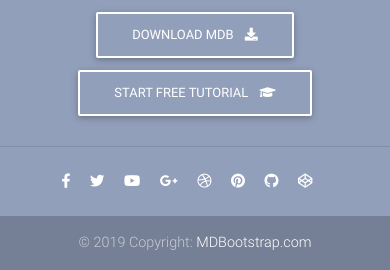
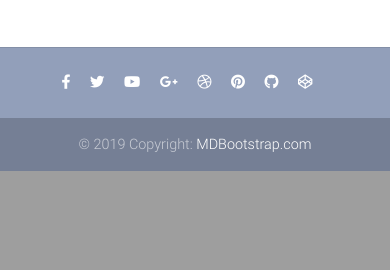
Before and after one commit to harish-gunda18/ecommerce, a Django app: template order/templates/order/product-page.html in a window 390 px wide. Shown: the part 1963-2233 px from the top of the page. After the commit the page ends 2134 px from the top, so only its background shows below. Run offline with Django 3.2, Linux system fonts and the light colour scheme; the template is opened without the code that fills it: most values are stand-ins (such as "Sample title", 1, 10 or a date in 2020); one stand-in notice (Sample message) is shown; parts of the project's set-up code (start-up, migrations or seed data) failed here and were passed over; some libraries are stand-ins or nearby versions.

Commit message:
adding product page html

```diff
--- a/order/templates/order/product-page.html
+++ b/order/templates/order/product-page.html
@@ -1,99 +1,18 @@
-{% load static %}
-<!DOCTYPE html>
-<html lang="en">
+{% extends "order/base.html" %}
 
-<head>
-  <meta charset="utf-8">
-  <meta name="viewport" content="width=device-width, initial-scale=1, shrink-to-fit=no">
-  <meta http-equiv="x-ua-compatible" content="ie=edge">
-  <title>Material Design Bootstrap</title>
-  <!-- Font Awesome -->
-  <link rel="stylesheet" href="https://use.fontawesome.com/releases/v5.11.2/css/all.css">
-  <!-- Bootstrap core CSS -->
-  <link href="{% static 'css/bootstrap.min.css' %}" rel="stylesheet">
-  <!-- Material Design Bootstrap -->
-  <link href="{% static 'css/mdb.min.css' %}" rel="stylesheet">
-  <!-- Your custom styles (optional) -->
-  <link href="{% static 'css/style.min.css' %}" rel="stylesheet">
-</head>
 
-<body>
-
-  <!-- Navbar -->
-  <nav class="navbar fixed-top navbar-expand-lg navbar-light white scrolling-navbar">
-    <div class="container">
-
-      <!-- Brand -->
-      <a class="navbar-brand waves-effect" href="https://mdbootstrap.com/docs/jquery/" target="_blank">
-        <strong class="blue-text">MDB</strong>
-      </a>
-
-      <!-- Collapse -->
-      <button class="navbar-toggler" type="button" data-toggle="collapse" data-target="#navbarSupportedContent"
-        aria-controls="navbarSupportedContent" aria-expanded="false" aria-label="Toggle navigation">
-        <span class="navbar-toggler-icon"></span>
-      </button>
-
-      <!-- Links -->
-      <div class="collapse navbar-collapse" id="navbarSupportedContent">
-
-        <!-- Left -->
-        <ul class="navbar-nav mr-auto">
-          <li class="nav-item active">
-            <a class="nav-link waves-effect" href="#">Home
-              <span class="sr-only">(current)</span>
-            </a>
-          </li>
-          <li class="nav-item">
-            <a class="nav-link waves-effect" href="https://mdbootstrap.com/docs/jquery/" target="_blank">About MDB</a>
-          </li>
-          <li class="nav-item">
-            <a class="nav-link waves-effect" href="https://mdbootstrap.com/docs/jquery/getting-started/download/"
-              target="_blank">Free download</a>
-          </li>
-          <li class="nav-item">
-            <a class="nav-link waves-effect" href="https://mdbootstrap.com/education/bootstrap/" target="_blank">Free
-              tutorials</a>
-          </li>
-        </ul>
-
-        <!-- Right -->
-        <ul class="navbar-nav nav-flex-icons">
-          <li class="nav-item">
-            <a class="nav-link waves-effect">
-              <span class="badge red z-depth-1 mr-1"> 1 </span>
-              <i class="fas fa-shopping-cart"></i>
-              <span class="clearfix d-none d-sm-inline-block"> Cart </span>
-            </a>
-          </li>
-          <li class="nav-item">
-            <a href="https://www.facebook.com/mdbootstrap" class="nav-link waves-effect" target="_blank">
-              <i class="fab fa-facebook-f"></i>
-            </a>
-          </li>
-          <li class="nav-item">
-            <a href="https://twitter.com/MDBootstrap" class="nav-link waves-effect" target="_blank">
-              <i class="fab fa-twitter"></i>
-            </a>
-          </li>
-          <li class="nav-item">
-            <a href="https://github.com/mdbootstrap/bootstrap-material-design" class="nav-link border border-light rounded waves-effect"
-              target="_blank">
-              <i class="fab fa-github mr-2"></i>MDB GitHub
-            </a>
-          </li>
-        </ul>
-
-      </div>
-
-    </div>
-  </nav>
-  <!-- Navbar -->
+{% block content %}
 
   <!--Main layout-->
   <main class="mt-5 pt-4">
     <div class="container dark-grey-text mt-5">
-
+    {% if messages %}
+        {% for message in messages %}
+            <div class="alert alert-{{ message.tags }}">
+                {{ message }}
+            </div>
+        {% endfor %}
+    {% endif %}
       <!--Grid row-->
       <div class="row wow fadeIn">
 
@@ -136,13 +55,15 @@
 
             <p class="lead font-weight-bold">Description</p>
 
-            <p>Lorem ipsum dolor sit amet consectetur adipisicing elit. Et dolor suscipit libero eos atque quia ipsa
-              sint voluptatibus!
-              Beatae sit assumenda asperiores iure at maxime atque repellendus maiores quia sapiente.</p>
+            <p>{{ item.description }}.</p>
 
               <!-- Default input -->
 
               <a class="btn btn-primary btn-md my-0 p" href="{{ item.get_add_to_cart_url }}">Add to cart
+                <i class="fas fa-shopping-cart ml-1"></i>
+              </a>
+
+              <a class="btn btn-danger btn-md my-0 p" href="{{ item.get_remove_from_cart_url }}">Remove from cart
                 <i class="fas fa-shopping-cart ml-1"></i>
               </a>
 
@@ -209,86 +130,4 @@
     </div>
   </main>
   <!--Main layout-->
-
-  <!--Footer-->
-  <footer class="page-footer text-center font-small mt-4 wow fadeIn">
-
-    <!--Call to action-->
-    <div class="pt-4">
-      <a class="btn btn-outline-white" href="https://mdbootstrap.com/docs/jquery/getting-started/download/" target="_blank"
-        role="button">Download MDB
-        <i class="fas fa-download ml-2"></i>
-      </a>
-      <a class="btn btn-outline-white" href="https://mdbootstrap.com/education/bootstrap/" target="_blank" role="button">Start
-        free tutorial
-        <i class="fas fa-graduation-cap ml-2"></i>
-      </a>
-    </div>
-    <!--/.Call to action-->
-
-    <hr class="my-4">
-
-    <!-- Social icons -->
-    <div class="pb-4">
-      <a href="https://www.facebook.com/mdbootstrap" target="_blank">
-        <i class="fab fa-facebook-f mr-3"></i>
-      </a>
-
-      <a href="https://twitter.com/MDBootstrap" target="_blank">
-        <i class="fab fa-twitter mr-3"></i>
-      </a>
-
-      <a href="https://www.youtube.com/watch?v=7MUISDJ5ZZ4" target="_blank">
-        <i class="fab fa-youtube mr-3"></i>
-      </a>
-
-      <a href="https://plus.google.com/u/0/b/107863090883699620484" target="_blank">
-        <i class="fab fa-google-plus-g mr-3"></i>
-      </a>
-
-      <a href="https://dribbble.com/mdbootstrap" target="_blank">
-        <i class="fab fa-dribbble mr-3"></i>
-      </a>
-
-      <a href="https://pinterest.com/mdbootstrap" target="_blank">
-        <i class="fab fa-pinterest mr-3"></i>
-      </a>
-
-      <a href="https://github.com/mdbootstrap/bootstrap-material-design" target="_blank">
-        <i class="fab fa-github mr-3"></i>
-      </a>
-
-      <a href="http://codepen.io/mdbootstrap/" target="_blank">
-        <i class="fab fa-codepen mr-3"></i>
-      </a>
-    </div>
-    <!-- Social icons -->
-
-    <!--Copyright-->
-    <div class="footer-copyright py-3">
-      © 2019 Copyright:
-      <a href="https://mdbootstrap.com/education/bootstrap/" target="_blank"> MDBootstrap.com </a>
-    </div>
-    <!--/.Copyright-->
-
-  </footer>
-  <!--/.Footer-->
-
-  <!-- SCRIPTS -->
-  <!-- JQuery -->
-  <script type="text/javascript" src="{% static 'js/jquery-3.4.1.min.js' %}"></script>
-  <!-- Bootstrap tooltips -->
-  <script type="text/javascript" src="{% static 'js/popper.min.js' %}"></script>
-  <!-- Bootstrap core JavaScript -->
-  <script type="text/javascript" src="{% static 'js/bootstrap.min.js' %}"></script>
-  <!-- MDB core JavaScript -->
-  <script type="text/javascript" src="{% static 'js/mdb.min.js' %}"></script>
-  <!-- Initializations -->
-  <script type="text/javascript">
-    // Animations initialization
-    new WOW().init();
-
-  </script>
-</body>
-
-</html>
+{% endblock content %}
```
